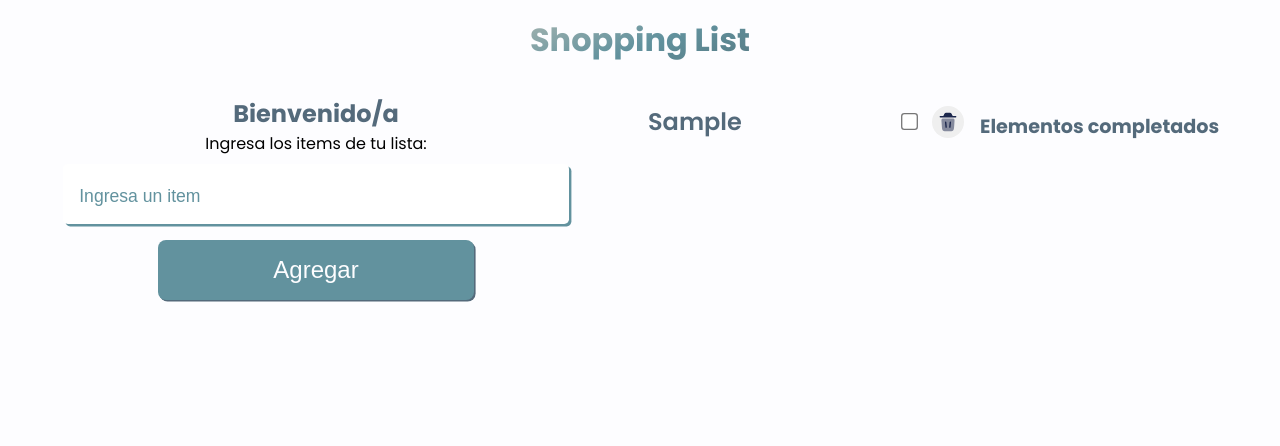
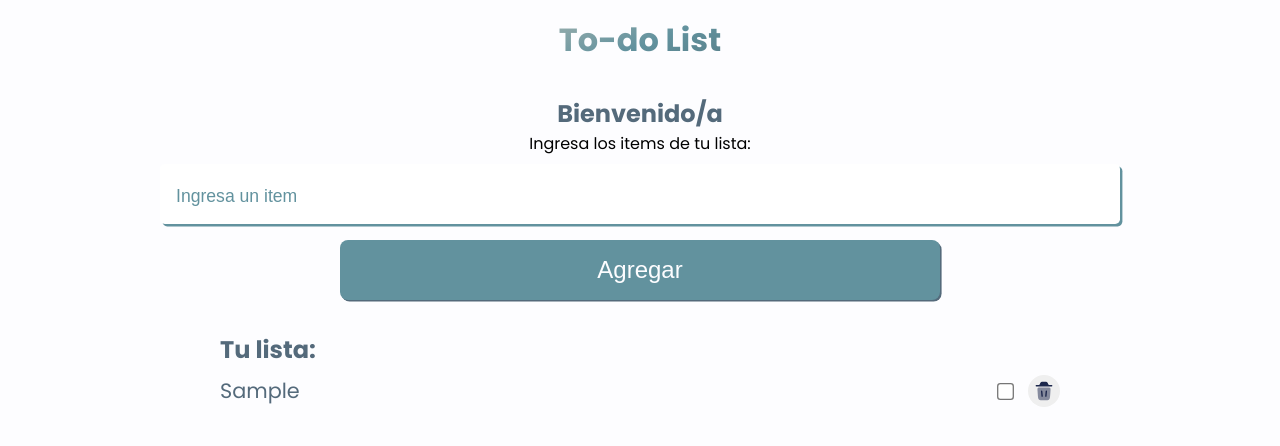
Before and after one commit to AndresCGuerrero/shopping-list-app, a plain HTML site: page index.html in a window 1280 px wide. Both pictures are taken after typing "Sample" into the empty fields and a click on the button "Agregar". Drawn offline with Linux system fonts and the light colour scheme.

Commit message:
Modify desktop interface
Fix some minor bugs with the text overflowing
Change title

```diff
--- a/app.js
+++ b/app.js
@@ -1,6 +1,8 @@
 const d = document;
 
 const imgUrl = "./assets/img/trash-icon.svg";
+const itemAddedTitle = d.querySelector("#items-added h2");
+const itemDoneTitle = d.querySelector("#items-done h2");
 
 let getItems = function () {
   const itemSub = d.getElementById("items-submit").value;
@@ -36,6 +38,7 @@ let getItems = function () {
   buttonDelete.appendChild(img);
   item.appendChild(label);
 
+  itemAddedTitle.classList.remove("hidden");
   d.querySelector(".items-list").appendChild(item);
 
   d.getElementById("items-submit").value = "";
@@ -46,11 +49,11 @@ let getItems = function () {
     })
   );
 
-  // modify desktop version
   check.addEventListener("change", function () {
     if (check.checked) {
       item.style.textDecoration = "line-through";
       item.style.opacity = "0.5";
+      itemDoneTitle.classList.remove("hidden");
       let chekedItems = d.getElementById("items-done");
       chekedItems.appendChild(item);
     } else {
--- a/assets/css/style.css
+++ b/assets/css/style.css
@@ -20,6 +20,8 @@ video {
   --main-color: #546a7b;
   --accent-color: #62929e;
 }
+
+/* General styles */
 
 html {
   font-family: var(--main-font);
@@ -51,6 +53,12 @@ h1 {
   color: transparent;
 }
 
+.hidden {
+  display: none;
+  visibility: hidden;
+  opacity: 0;
+}
+
 .shopping-input {
   display: flex;
   flex-direction: column;
@@ -58,16 +66,19 @@ h1 {
   align-items: center;
 }
 
+/* titles styles  */
 .shopping-input h2,
-#items-done h2 {
+#items-done h2,
+#items-added h2 {
   color: var(--main-color);
 }
 
-#items-done h2 {
+#items-done h2,
+#items-added h2 {
   margin-top: 1rem;
-  font-size: 1.2rem;
 }
 
+/* items container styles */
 #items-done li {
   list-style-type: none;
 }
@@ -95,6 +106,7 @@ h1 {
   color: var(--accent-color);
 }
 
+/* add button styles */
 #add {
   margin: 1rem auto;
   padding: 1rem;
@@ -108,6 +120,7 @@ h1 {
   font-size: clamp(1rem, 2.5vw, 1.5rem);
 }
 
+/* items styles */
 .items {
   width: 80%;
   margin: 0 auto;
@@ -117,14 +130,16 @@ h1 {
   list-style: none;
   padding: 0;
   color: var(--main-color);
-  font-weight: 600;
+  font-weight: 400;
 }
 
 .item label {
   display: flex;
   justify-content: space-between;
   margin-top: 0.5rem;
-  font-size: clamp(1rem, 2.5vw, 1.5rem);
+  font-size: clamp(1rem, 1.9vw, 1.3rem);
+  word-wrap: break-word;
+  word-break: break-all;
 }
 
 .listcheck {
@@ -154,14 +169,13 @@ h1 {
   transform: scale(1.4);
 }
 
+/* Animations */
 @keyframes init {
   0% {
-    /* transform: scale(1.5); */
     color: #000;
   }
 
   50% {
-    /* transform: scale(1.4); */
     background-image: linear-gradient(
       300deg,
       rgba(57, 61, 63, 1) 10%,
@@ -174,7 +188,6 @@ h1 {
   }
 
   80% {
-    /* transform: scale(1.3); */
     background-image: linear-gradient(
       320deg,
       rgba(57, 61, 63, 1) 10%,
@@ -187,7 +200,6 @@ h1 {
   }
 
   100% {
-    /* transform: scale(1.3); */
     background-image: linear-gradient(
       340deg,
       rgba(57, 61, 63, 1) 10%,
@@ -200,18 +212,11 @@ h1 {
   }
 }
 
+/* Media queries */
 @media screen and (min-width: 64rem) and (min-height: 48rem) {
   main {
-    width: 81rem;
+    width: 75rem;
     margin: 0 auto;
-    display: flex;
-    justify-content: space-between;
-    gap: 1rem;
-  }
-
-  .shopping-input {
-    width: 100%;
-    align-self: first baseline;
   }
 
   #items-submit::placeholder {
@@ -219,6 +224,6 @@ h1 {
   }
 
   .items {
-    width: 50%;
+    width: 70%;
   }
 }
--- a/index.html
+++ b/index.html
@@ -15,7 +15,16 @@
   </head>
   <body>
     <header>
-      <h1>Shopping List</h1>
+      <h1>To-do List</h1>
+      <!-- <div class="nav">
+        <nav>
+          <ul>
+            <li>1</li>
+            <li>2</li>
+            <li>3</li>
+          </ul>
+        </nav>
+      </div> -->
     </header>
     <main>
       <div class="shopping-input">
@@ -26,14 +35,19 @@
           name="items-submit"
           id="items-submit"
           placeholder="Ingresa un item"
+          maxlength="34"
+          minlength="1"
         />
         <button type="button" id="add">Agregar</button>
       </div>
-      <div class="items">
-        <ol class="items-list"></ol>
-      </div>
-      <div class="items" id="items-done">
-        <h2>Elementos completados</h2>
+      <div class="items-container">
+        <div class="items" id="items-added">
+          <h2 class="hidden">Tu lista:</h2>
+          <ol class="items-list"></ol>
+        </div>
+        <div class="items" id="items-done">
+          <h2 class="hidden">Elementos completados:</h2>
+        </div>
       </div>
     </main>
     <script src="./app.js"></script>
```
